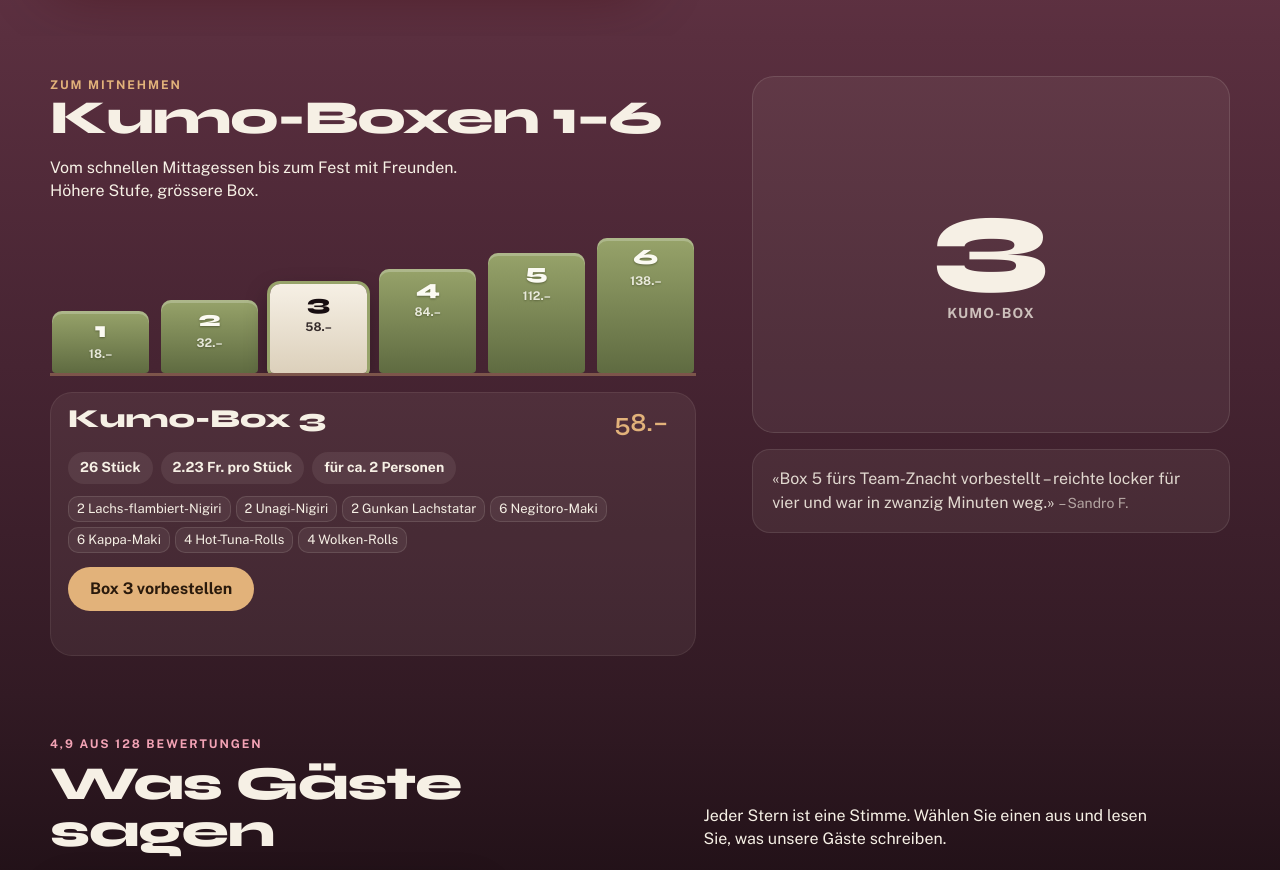
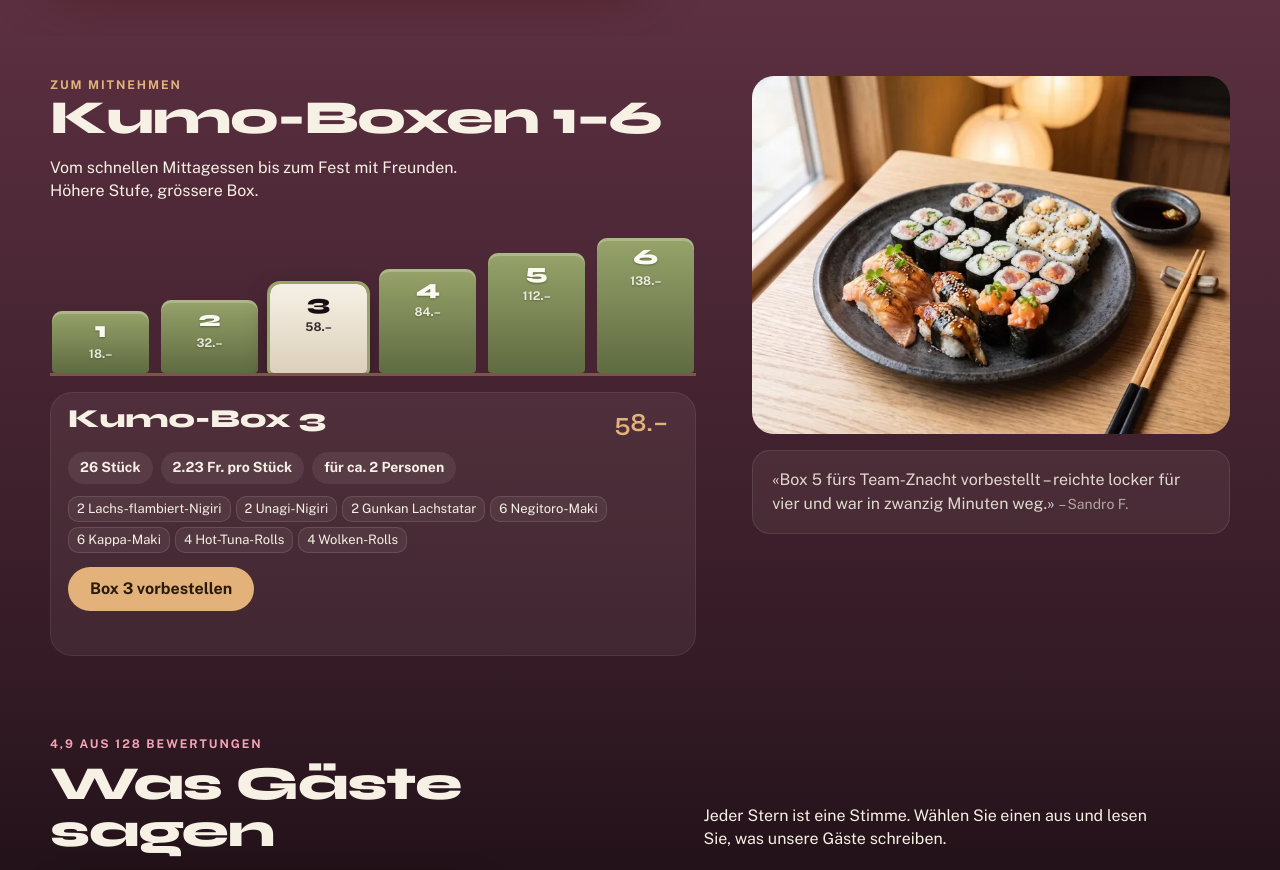
Before and after one commit to julia-mirku/kumo-sushi-momo, a plain HTML site: page index.html in a window 1280 px wide. Shown: the part 2598-3468 px from the top of the page. Drawn offline with nearby package versions, Linux system fonts and the light colour scheme.

Commit message:
Kumo: Box-Fotos eingebunden

```diff
--- a/index.html
+++ b/index.html
@@ -498,7 +498,7 @@ footer.ft{background:linear-gradient(to bottom,#120a0d 0%,#0e080a 100%)}
 .fach b{font-size:16px}
 .blatt-hd h3{font-size:26px}
 .score b{width:3.9em}
-.boxfoto{aspect-ratio:1160/866}
+.boxfoto{aspect-ratio:4/3}
 .boxen-grid>*,.theke-grid>*,.karte-grid>*,.stimmen-grid>*,.besuch-grid>*,.dual .pane>*,.theke-l>*{min-width:0}
 @media (max-width:440px){.logo b{font-size:11.5px;letter-spacing:-.01em}.logo small{font-size:10px}.hdr .tel{padding:0 9px;font-size:13px}}
 @media (min-width:900px){.sh{font-size:min(3.7vw,6vh,52px)}}
@@ -871,7 +871,7 @@ const reduce=matchMedia("(prefers-reduced-motion: reduce)").matches;
 (function(){ const st=$("#stapel"), info=$("#boxinfo");
   const pcs=b=>b.n.reduce((s,x)=>s+parseInt(x),0); const maxP=Math.max(...BOXEN.map(b=>b.p)); const byP=[...BOXEN].sort((a,c)=>a.p-c.p); const rk=b=>byP.indexOf(b);
   st.innerHTML=BOXEN.map((b,i)=>`<button class="kiste" aria-pressed="false" data-k="${b.k}" style="--h:${(42+58*(.5*b.p/maxP+.5*rk(b)/(BOXEN.length-1))).toFixed(1)};--i:${i}"><b>${b.k}</b><span>${b.p}.–</span></button>`).join("");
-  const SETFOTO={}; /* Kumo: Toms Kumo-Fotos folgen, dann 1:"set-1" … */ /* img/set-X-700.webp + -1600.webp */
+  const SETFOTO={1:"set-1",2:"set-2",3:"set-3",4:"set-4",5:"set-5",6:"set-6"}; /* Kumo: Toms Kumo-Fotos 24.11 */ /* img/set-X-700.webp + -1600.webp */
   const bild=$("#boxbild"), platz=$("#boxplatz"), fig=$("#boxfoto");
   function foto(k,b){ const f=SETFOTO[k];
     if(f){ bild.src=`img/${f}-700.webp`; bild.srcset=`img/${f}-700.webp 700w, img/${f}-1600.webp 1600w`; bild.sizes="(max-width:900px) 100vw, 480px"; bild.alt=`Kumo-Box ${k}: ${b.n.join(", ")}`; bild.hidden=false; platz.hidden=true; }
```
